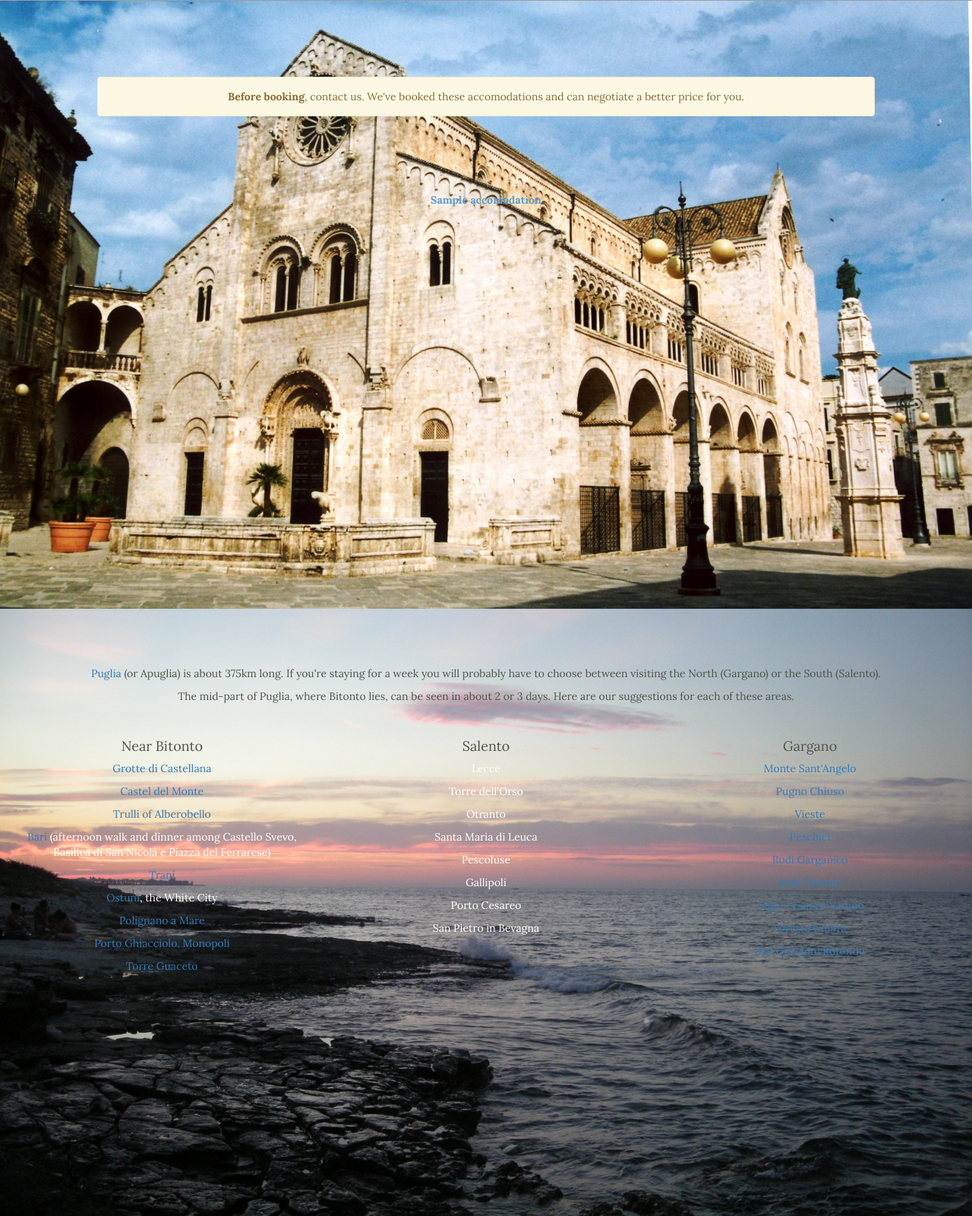
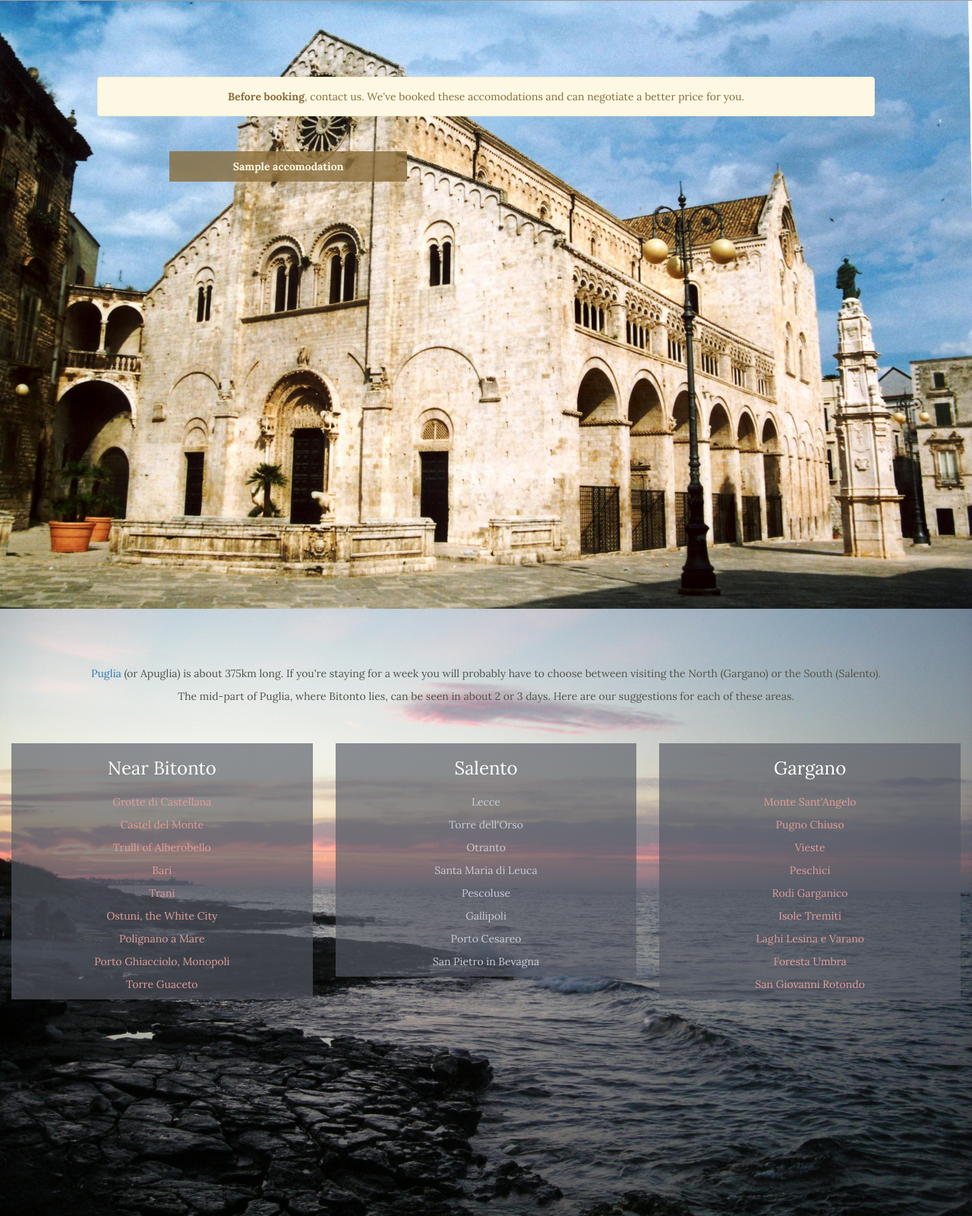
Before and after one commit to j1fig/wedding, a Django app: page / in a window 1280 px wide. Shown: the part 1599-3199 px from the top of the page at 76% size. Run offline with Django 3.2, Linux system fonts and the light colour scheme; tables that the repository leaves empty hold one stand-in row (values such as "Sample post"); parts of the project's set-up code (start-up, migrations or seed data) failed here and were passed over; some libraries are stand-ins or nearby versions; grey boxes are pictures that could not be loaded.

Commit message:
added visit and fixed where to stay sections. populate accomodations now quite more abrasive, but simpler

```diff
--- a/home/static/home/css/home.css
+++ b/home/static/home/css/home.css
@@ -133,16 +133,26 @@ section .row {
 }
 
 .accomodations-container {
-    margin-top: 10vh;
+    margin-top: 2%;
 }
 
-#where_to_stay a {
+.accomodation {
+    margin-bottom: 1%;
+    background: rgba(138, 109, 59, 0.8);
+}
+
+.accomodation p {
+    margin: 10px 0 10px;
+}
+
+.accomodation a {
     text-decoration: none;
-    color: #5e9ccd;
+    color: #fcf8e3;
 }
-#where_to_stay a:active,
-#where_to_stay a:hover,
-#where_to_stay a:focus {
+
+.accomodation a:active,
+.accomodation a:hover,
+.accomodation a:focus {
     color: #4f9fcf;
 }
 
@@ -161,9 +171,33 @@ section .row {
     padding-bottom: 2%;
 }
 
-#visit .visit-header,
-#visit h4 {
+#visit .visit-header {
     color: #51544b;
+}
+
+.visit-container {
+    padding-top: 2vh;
+    padding-bottom: 2vh;
+}
+
+.visit-container a {
+    text-decoration: none;
+    color: #e29c9a;
+}
+.visit-container a:active,
+.visit-container a:hover,
+.visit-container a:focus {
+    color: #c6cdd5;
+}
+
+#visit h3 {
+    color: white;
+    padding-bottom: 3%;
+}
+
+.visit-area {
+    color: #c6cdd5;
+    background: rgba(85, 89, 100, 0.65);
 }
 
 .gifts-photo {
--- a/home/static/home/js/home.js
+++ b/home/static/home/js/home.js
@@ -17,3 +17,8 @@ $(function() {
     event.preventDefault();
   });
 });
+
+// jQuery activate tooltips
+$(function () {
+  $('[data-toggle="tooltip"]').tooltip()
+})
--- a/home/templates/home/home.html
+++ b/home/templates/home/home.html
@@ -42,7 +42,17 @@
         </div>
         <div class="col-xs-12 accomodations-container">
           {% for a in accomodations %}
+            <div class="col-xs-3 col-xs-offset-2 accomodation">
               <p><strong><a target="_blank" href="{{ a.url }}"> {{ a.name }}</a></strong></p>
+            </div>
+            {% comment %}
+            {% if forloop.counter <= 6 %}
+            {% elif %}
+            <div class="col-xs-2 accomodation">
+              <p><strong><a target="_blank" href="{{ a.url }}"> {{ a.name }}</a></strong></p>
+            </div>
+            {% endif %}
+            {% endcomment %}
           {% endfor %}
         </div>
       </div>
@@ -57,20 +67,23 @@
           If you're staying for a week you will probably have to choose between visiting the North (Gargano) or the South (Salento).</p>
           <p>The mid-part of Puglia, where Bitonto lies, can be seen in about 2 or 3 days. Here are our suggestions for each of these areas.</p>
         </div>
-        <div class="col-xs-4">
-          <h4> Near Bitonto </h4>
-          <p><a target="_blank" href="http://www.grottedicastellana.it/en/">Grotte di Castellana</a></p>
+        <div class="col-xs-4 visit-container">
+          <div class="col-xs-12 visit-area">
+            <h3> Near Bitonto </h3>
+            <p><a target="_blank" data-toggle="tooltip" title="" data-original-title="If you're flying Alitalia, bring your boarding pass as you get a discount" data-placement="right" href="http://www.grottedicastellana.it/en/">Grotte di Castellana</a></p>
             <p><a target="_blank" href="http://whc.unesco.org/en/list/398">Castel del Monte</a></p>
             <p><a target="_blank" href="http://whc.unesco.org/en/list/787">Trulli of Alberobello</a></p>
-          <p><a target="_blank" href="https://www.google.com/search?q=bari+basilica+di+san+nicola&client=safari&rls=en&tbm=isch&tbo=u&source=univ&sa=X&ved=0ahUKEwiFjI_q6aHJAhVDQBoKHX-dDBUQsAQIRg&biw=1440&bih=838#tbm=isch&q=bari+basilica+di+san+nicola+castello+svevo+e+piazza+ferrarese">Bari</a> (afternoon walk and dinner among Castello Svevo, Basilica di San Nicola e Piazza del Ferrarese)</p>
+            <p><a target="_blank" data-toggle="tooltip" title="" data-original-title="Afternoon walk and dinner among Castello Svevo, Basilica di San Nicola e Piazza del Ferrarese" data-placement="right" href="https://www.google.com/search?q=bari+basilica+di+san+nicola&client=safari&rls=en&tbm=isch&tbo=u&source=univ&sa=X&ved=0ahUKEwiFjI_q6aHJAhVDQBoKHX-dDBUQsAQIRg&biw=1440&bih=838#tbm=isch&q=bari+basilica+di+san+nicola+castello+svevo+e+piazza+ferrarese">Bari</a></p>
             <p><a target="_blank" href="http://www.cattedraletrani.it/IT/">Trani</a></p>
-          <p><a target="_blank" href="http://www.ostunithewhitecity.com/ostuni-puglia-local-info/what-to-see-and-monuments-in-ostuni.php">Ostuni</a>, the White City</p>
+            <p><a target="_blank" href="http://www.ostunithewhitecity.com/ostuni-puglia-local-info/what-to-see-and-monuments-in-ostuni.php">Ostuni, the White City</a></p>
             <p><a target="_blank" href="https://www.youtube.com/watch?v=RxnuPf7Q6wk">Polignano a Mare</a></p>
             <p><a target="_blank" href="https://www.google.com/search?q=porto+ghiacciolo&client=safari&rls=en&source=lnms&tbm=isch&sa=X&ved=0ahUKEwjKtd-FiKLJAhVBiRoKHSATC0AQ_AUIBygB&biw=1440&bih=838">Porto Ghiacciolo, Monopoli</a></p>
             <p><a target="_blank" href="https://www.google.com/search?q=torre+guaceto&client=safari&rls=en&tbm=isch&tbo=u&source=univ&sa=X&ved=0ahUKEwiXyqfNiKLJAhXJtRoKHYqaCc0QsAQIHQ&biw=1440&bih=838">Torre Guaceto</a></p>
           </div>
-        <div class="col-xs-4">
-          <h4> Salento </h4>
+        </div>
+        <div class="col-xs-4 visit-container">
+          <div class="col-xs-12 visit-area">
+            <h3> Salento </h3>
             <p>Lecce</p>
             <p>Torre dell'Orso</p>
             <p>Otranto</p>
@@ -80,8 +93,10 @@
             <p>Porto Cesareo</p>
             <p>San Pietro in Bevagna</p>
           </div>
-        <div class="col-xs-4">
-          <h4> Gargano </h4>
+        </div>
+        <div class="col-xs-4 visit-container">
+          <div class="col-xs-12 visit-area">
+            <h3> Gargano </h3>
             <p><a target="_blank" href="https://www.google.com/search?q=monte+sant%27angelo&client=ubuntu&espv=2&biw=1362&bih=650&source=lnms&tbm=isch&sa=X&ved=0ahUKEwj7yMOTkKLJAhWGaRQKHc9hBCEQ_AUIBigB">Monte Sant'Angelo</a></p>
             <p><a target="_blank" href="http://www.pugnochiuso.com/en/pugnochiuso-pearl-mediterranean">Pugno Chiuso</a></p>
             <p><a target="_blank" href="http://www.lonelyplanet.com/italy/puglia/vieste">Vieste</a></p>
@@ -91,6 +106,7 @@
             <p><a target="_blank" href="http://www.italia.it/it/idee-di-viaggio/laghi/il-lago-di-lesina.html#prettyPhoto">Laghi Lesina e Varano</a></p>
             <p><a target="_blank" href="http://forestaumbra.com/">Foresta Umbra</a></p>
             <p><a target="_blank" href="http://www.sacred-destinations.com/italy/san-giovanni-rotondo-padre-pio-shrine">San Giovanni Rotondo</a></p>
+          </div>
         </div>
       </div>
     </div>
```
Also changed, not shown: home/management/commands/populate_accomodations.py (+6 -23 lines). Lines whose indentation alone changed are shown as unchanged.
